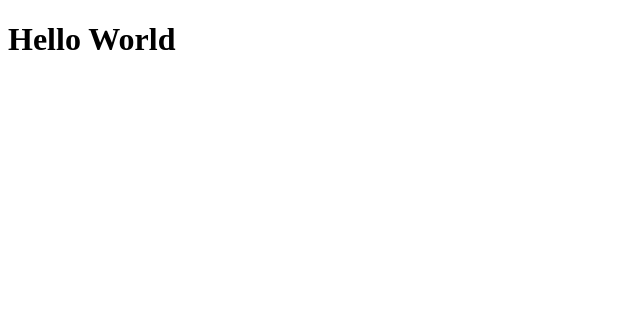
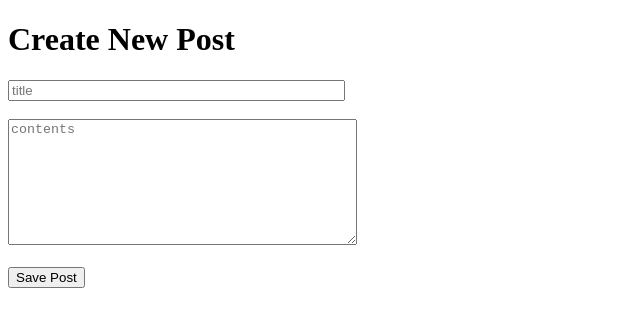
Before and after one commit to arinspunk/desejo-site, a React (Create React App) app: page / in a window 1280 px wide. Shown: the top 326 px of the page, without its empty margins (0-640 px from the left). Built offline with nearby package versions, Linux system fonts and the light colour scheme.

Commit message:
Components
- make a Components dir
- make a first component: CreateNewPost. We will use it to publish new posts

```diff
--- a/src/App.js
+++ b/src/App.js
@@ -1,9 +1,9 @@
 import React from "react";
-
+import CreateNewPost from './Components/CreateNewPost';
 const App = ( ) => {
   return (
     <div>
-      <h1>Hello World</h1>
+      <CreateNewPost />
     </div>
   );
 };
--- /dev/null
+++ b/src/Components/CreateNewPost.jsx
@@ -0,0 +1,19 @@
+import React from "react";
+
+const CreateNewPost = () => {
+    return (
+        <>
+            <form>
+                <h1>Create New Post</h1>
+                <input type="text" placeHolder="title" size="39" required></input>
+                <br />
+                <br />
+                <textarea placeHolder="contents" rows="8" cols="41" required></textarea>
+                <br />
+                <br />
+                <button>Save Post</button>
+            </form>
+        </>
+    );
+};
+export default CreateNewPost;
```
